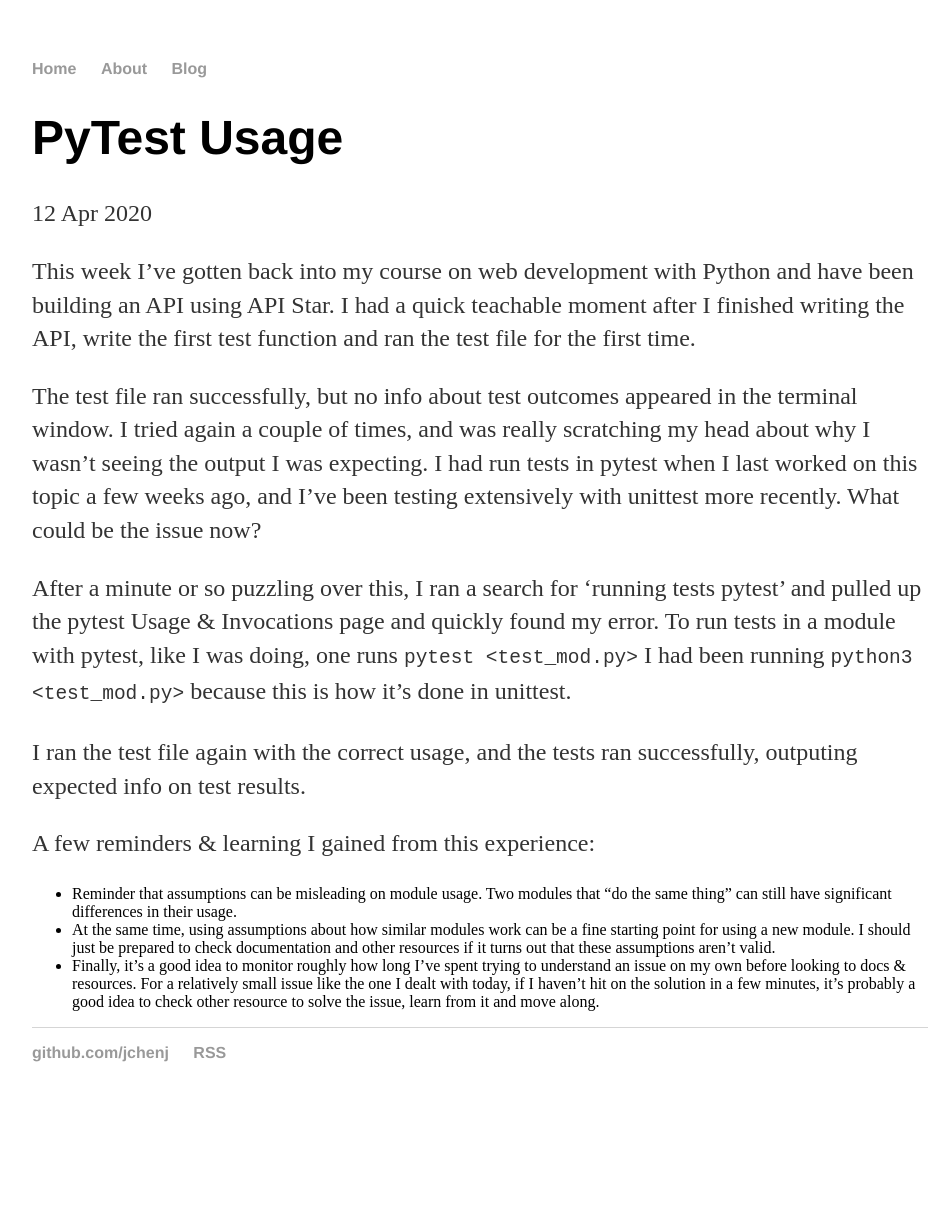
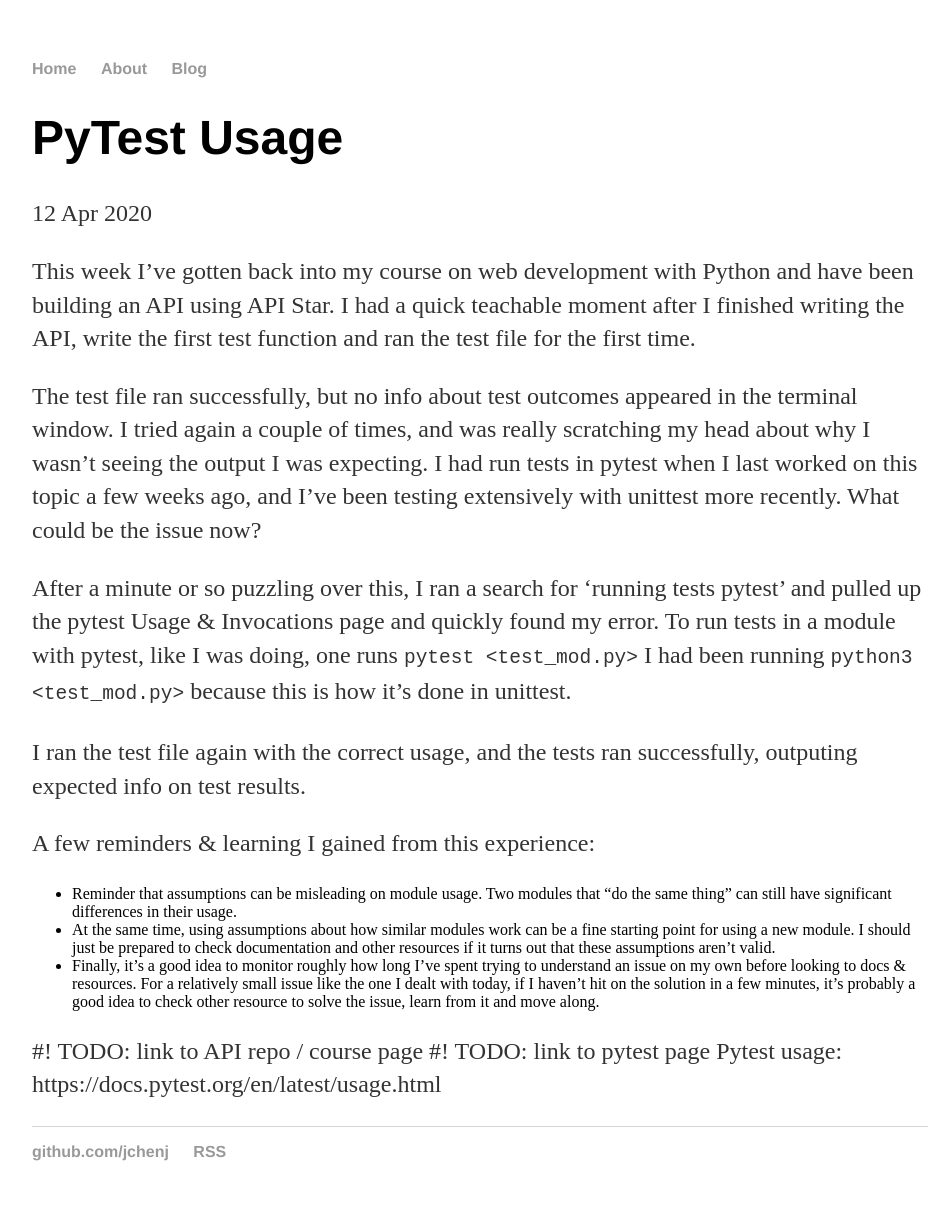
Before and after one commit to jchenj/jchenj.github.io, a Jekyll site: the page built from _posts/2020-04-12-pytest-usage.md, in a window 1280 px wide. Shown: the whole page, without its empty margins (160-1112 px from the left). Built offline with Jekyll 4.4.1, drawn with Linux system fonts in a browser that asks for light colours; before the commit the page ends 1122 px from its top, so only the background shows below that.

```diff
--- a/_posts/2020-04-12-pytest-usage.md
+++ b/_posts/2020-04-12-pytest-usage.md
@@ -16,3 +16,7 @@
 * Reminder that assumptions can be misleading on module usage. Two modules that "do the same thing" can still have significant differences in their usage.
 * At the same time, using assumptions about how similar modules work can be a fine starting point for using a new module. I should just be prepared to check documentation and other resources if it turns out that these assumptions aren't valid.
 * Finally, it's a good idea to monitor roughly how long I've spent trying to understand an issue on my own before looking to docs & resources. For a relatively small issue like the one I dealt with today, if I haven't hit on the solution in a few minutes, it's probably a good idea to check other resource to solve the issue, learn from it and move along.
+
+#! TODO: link to API repo / course page
+#! TODO: link to pytest page
+Pytest usage: https://docs.pytest.org/en/latest/usage.html
```
Also changed, not shown: _posts/2020-04-13-list-append-gotcha.md (added, +43 -0 lines).
